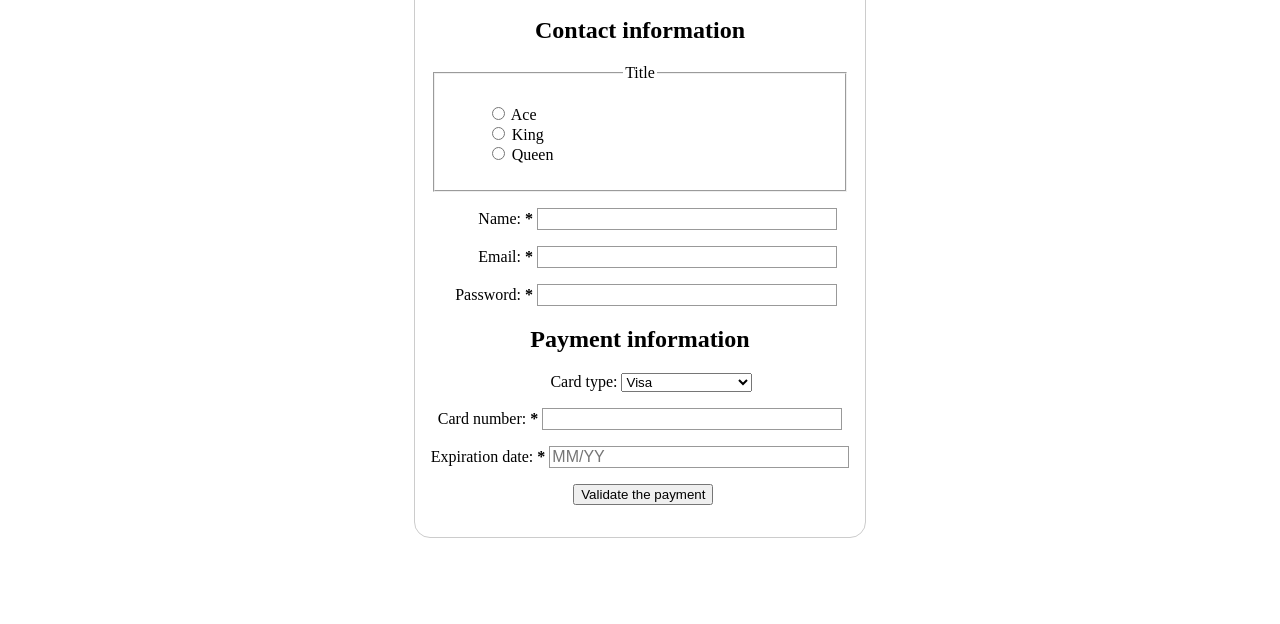
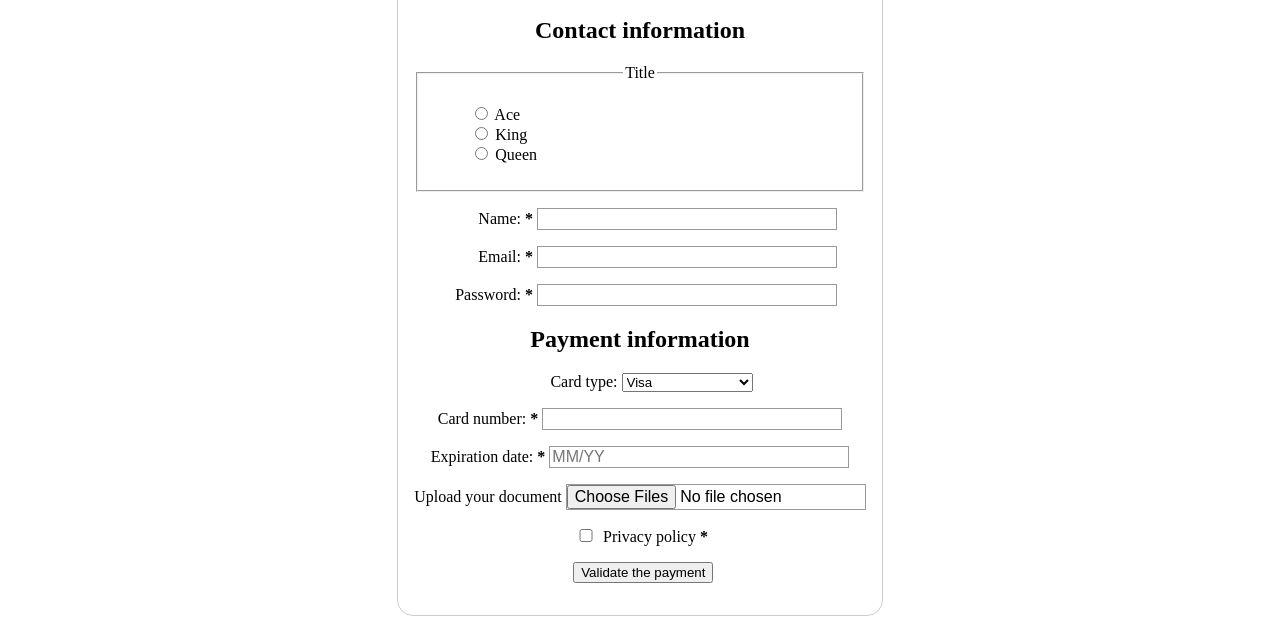
Before and after one commit to danielemanassero/js-training, a website built with Vite: page 05-forms/contact-module.html in a window 1280 px wide. Shown: the part 490-1114 px from the top of the page. Before the commit the page ends 1036 px from the top, so only its background shows below. Built offline with nearby package versions, Linux system fonts and the light colour scheme.

Commit message:
Forms: edit html template

```diff
--- a/05-forms/contact-module.html
+++ b/05-forms/contact-module.html
@@ -36,7 +36,7 @@
     <br /><br /><hr /><br />
 
 
-    <form name="payment">
+    <form name="payment" id="formPayment">
       <h1>Payment form</h1>
       <p>Required fields are followed by <strong><span aria-label="required">*</span></strong></p>
 
@@ -73,7 +73,7 @@
             <span>Name: </span>
             <strong><span aria-label="required">*</span></strong>
           </label>
-          <input type="text" id="name" name="username" required />
+          <input type="text" id="username" name="username" required />
         </p>
 
         <p>
@@ -81,7 +81,7 @@
             <span>Email: </span>
             <strong><span aria-label="required">*</span></strong>
           </label>
-          <input type="email" id="mail" name="user-mail" required />
+          <input type="email" id="usermail" name="user-mail" required />
         </p>
 
         <p>
@@ -128,11 +128,24 @@
             placeholder="MM/YY"
             pattern="^(0[1-9]|1[0-2])\/([0-9]{2})$" />
         </p>
+
+        <p>
+          <label for="document">Upload your document</label>
+          <input type="file" name="document" id="document" accept="image/*" multiple />
+        </p>
+
+        <p>
+          <input type="checkbox" name="privacy" id="privacy" value="true" />
+          <label for="privacy">
+            <span>Privacy policy</span>
+            <strong><span aria-label="required">*</span></strong>
+          </label>
+        </p>
       </section>
 
       <section>
         <p>
-          <button type="submit">Validate the payment</button>
+          <button type="submit" id="paymentFormSubmit">Validate the payment</button>
         </p>
       </section>
     </form>
--- a/05-forms/main.js
+++ b/05-forms/main.js
@@ -0,0 +1,6 @@
+const formPayment = document.querySelector('#formPayment');
+
+formPayment.addEventListener('submit', (e) => {
+  e.preventDefault();
+  console.log('Submit form event', e);
+});
--- a/05-forms/styles-contact-module.css
+++ b/05-forms/styles-contact-module.css
@@ -38,6 +38,10 @@ textarea {
   height: 5em;
 }
 
+input[type="checkbox"] {
+  width: 20px;
+}
+
 .button {
   padding-left: 90px; /* same size as the label elements */
 }
```
